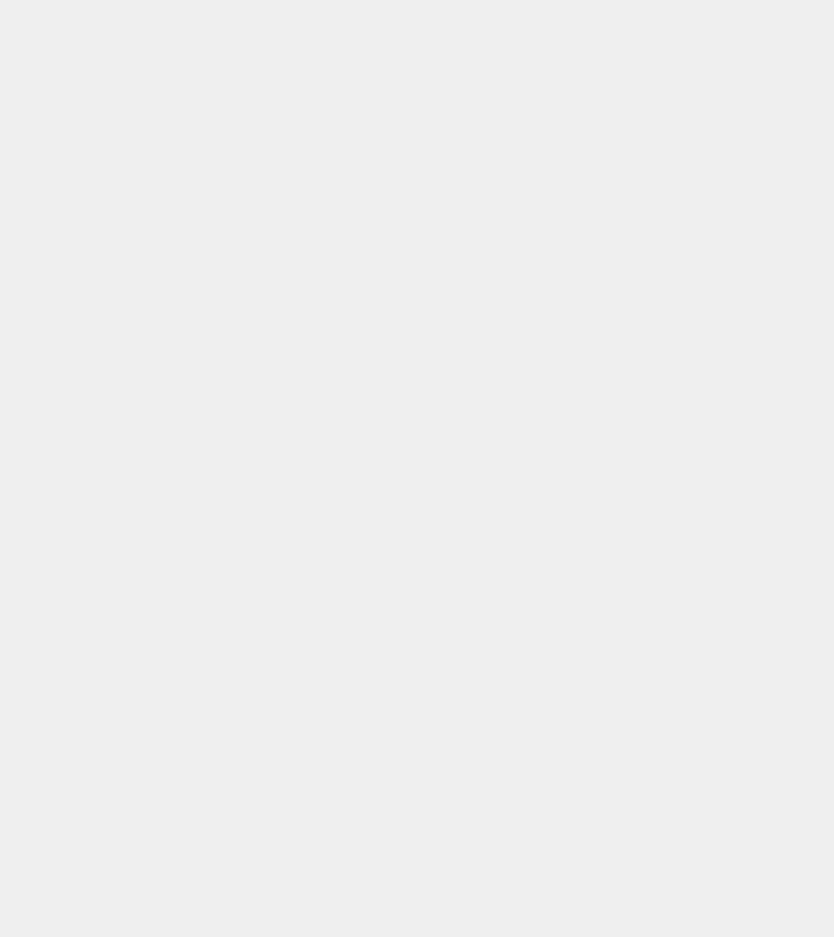
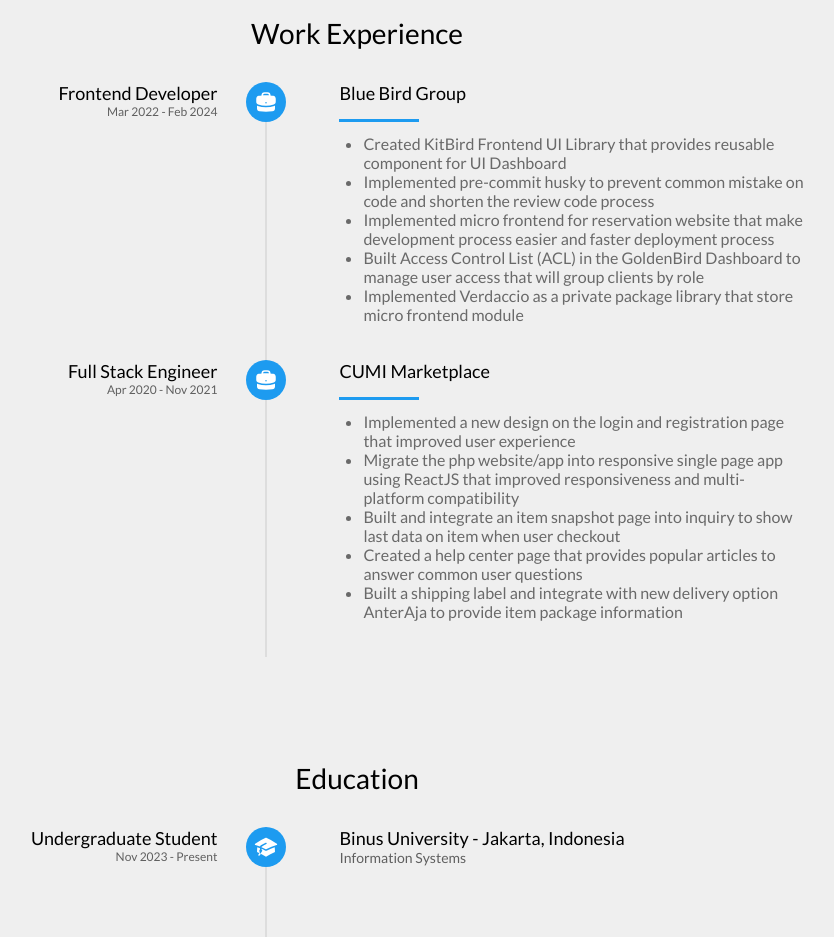
Before and after one commit to straf16/straf16.github.io, a React (Create React App) app: page / in a window 1280 px wide. Shown: the part 1860-2797 px from the top of the page, without its empty margins (283-1117 px from the left). Before the commit the page ends 1696 px from the top, so only its background shows below. Built offline with nearby package versions, Linux system fonts and the light colour scheme.

Commit message:
add journey section

```diff
--- a/src/App.js
+++ b/src/App.js
@@ -2,6 +2,8 @@
 import Header from './components/Header/Header';
 import Home from './Section/Home/Home';
 import Skill from './Section/Skill/Skill';
+import Journey from './Section/Journey/Journey';
+import "./App.scss";
 
 function App() {
   return (
@@ -9,6 +11,7 @@
       <Header />
       <Home />
       <Skill />
+      <Journey />
     </div>
   );
 }
--- a/src/Section/Home/Home.js
+++ b/src/Section/Home/Home.js
@@ -6,7 +6,7 @@
 
 const Home = () => {
   return (
-    <div id="home-section" className="home-wrapper">
+    <div id="home-section" className="section-wrapper">
       <div className="content">
         <div className="description">
           <span className="subtitle">Hi there!</span>
@@ -25,10 +25,10 @@
         <div className="photo">
           <img className="photo-profile" src={photoProfile} height={420} width={370} alt="whatsapp-icon" />
         </div>
-      </div>
-      <div className="scroll-down">
-        <span className="scroll-down-text">scroll down</span>
-        <img className="photo-profile" src={arrow} height={30} width={50} alt="arrow-down" />
+        <div className="scroll-down">
+          <span className="scroll-down-text">scroll down</span>
+          <img className="photo-profile" src={arrow} height={30} width={50} alt="arrow-down" />
+        </div>
       </div>
     </div>
   )
--- a/src/Section/Home/Home.scss
+++ b/src/Section/Home/Home.scss
@@ -1,16 +1,9 @@
-.home-wrapper {
-  display: flex;
-  flex-direction: row;
-  align-items: center;
-  justify-content: center;
-  height: 100vh;
-}
-
 .content {
   display: flex;
   align-items: center;
   justify-content: space-around;
   padding: 0 48px;
+  position: relative;
 }
 
 .description {
@@ -78,7 +71,6 @@
   gap: 8px;
   align-items: center;
   align-self: flex-end;
-  margin-bottom: 100px;
 
   transform: rotate(90deg);
 
--- /dev/null
+++ b/src/Section/Journey/Journey.js
@@ -0,0 +1,102 @@
+import "./Journey.scss";
+import JobIcon from "../../assets/job-icon.svg";
+import SchoolIcon from "../../assets/school-icon.svg";
+
+const Journey = () => {
+  return (
+    <div id="journey-section" className="section-wrapper">
+      <span className="section-title">JOURNEY</span>
+      <div className="journey-list">
+        <span className="section-subtitle">Work Experience</span>
+        <div className="job-list-wrapper">
+          <div className="job-list">
+            <div className="job-title-wrapper">
+              <p className="job-title">Frontend Developer</p>
+              <p className="job-period">Mar 2022 -  Feb 2024</p>
+              <div className="icon-container">
+                <img alt="job-icon" src={JobIcon} />
+              </div>
+            </div>
+            <div className="job-company">
+              <p className="company-title">Blue Bird Group</p>
+              <div className="divider" />
+              <ul className="job-desc">
+                <li>Created KitBird Frontend UI Library that provides reusable component for UI Dashboard</li>
+                <li>Implemented pre-commit husky to prevent common mistake on code and shorten the review code process</li>
+                <li>Implemented micro frontend for reservation website that make development process easier and faster deployment process</li>
+                <li>Built Access Control List (ACL) in the GoldenBird Dashboard to manage user access that will group clients by role</li>
+                <li>Implemented Verdaccio as a private package library that store micro frontend module</li>
+              </ul>
+            </div>
+          </div>
+          <div className="job-list">
+            <div className="job-title-wrapper">
+              <p className="job-title">Full Stack Engineer</p>
+              <p className="job-period">Apr 2020 -  Nov 2021</p>
+              <div className="icon-container">
+                <img alt="job-icon" src={JobIcon} />
+              </div>
+            </div>
+            <div className="job-company">
+              <p className="company-title">CUMI Marketplace</p>
+              <div className="divider" />
+              <ul className="job-desc">
+                <li>Implemented a new design on the login and registration page that improved user experience</li>
+                <li>Migrate the php website/app into responsive single page app using ReactJS that improved responsiveness and multi-platform compatibility</li>
+                <li>Built and integrate an item snapshot page into inquiry to show last data on item when user checkout</li>
+                <li>Created a help center page that provides popular articles to answer common user questions</li>
+                <li>Built a shipping label and integrate with new delivery option AnterAja to provide item package information</li>
+              </ul>
+            </div>
+          </div>
+        </div>
+      </div>
+      <div className="journey-list">
+        <span className="section-subtitle">Education</span>
+        <div className="job-list-wrapper">
+          <div className="job-list">
+            <div className="education-title-wrapper">
+              <p className="job-title">Undergraduate Student</p>
+              <p className="job-period">Nov 2023 -  Present</p>
+              <div className="icon-container">
+                <img alt="job-icon" src={SchoolIcon} />
+              </div>
+            </div>
+            <div className="job-company">
+              <p className="company-title">Binus University - Jakarta, Indonesia</p>
+              <p className="course-title">Information Systems</p>
+            </div>
+          </div>
+          <div className="job-list">
+            <div className="education-title-wrapper">
+              <p className="job-title">Coding Bootcamp</p>
+              <p className="job-period">Jul 2019 -  Dec 2019</p>
+              <div className="icon-container">
+                <img alt="job-icon" src={SchoolIcon} />
+              </div>
+            </div>
+            <div className="job-company">
+              <p className="company-title">Hacktiv8 Coding Bootcamp - Jakarta, Indonesia</p>
+              <p className="course-title">Full Stack Javascript Immersive</p>
+            </div>
+          </div>
+          <div className="job-list">
+            <div className="education-title-wrapper no-border">
+              <p className="job-title">High School Diploma</p>
+              <p className="job-period">Jul 2015 -  May 2018</p>
+              <div className="icon-container">
+                <img alt="job-icon" src={SchoolIcon} />
+              </div>
+            </div>
+            <div className="job-company">
+              <p className="company-title">SMAN 2 Depok - Jakarta, Indonesia</p>
+              <p className="course-title">Social Sciences</p>
+            </div>
+          </div>
+        </div>
+      </div>
+    </div>
+  );
+};
+
+export default Journey;
--- /dev/null
+++ b/src/Section/Journey/Journey.scss
@@ -0,0 +1,99 @@
+.journey-list {
+  margin: 48px;
+  display: flex;
+  flex-direction: column;
+  align-items: center;
+  width: 100%;
+}
+
+.job-list-wrapper {
+  display: flex;
+  flex-direction: column;
+  justify-content: center;
+  align-items: center;
+  margin-top: 24px;
+  width: 100%;
+}
+
+.job-list {
+  display: grid;
+  grid-template-columns: 40% 60%;
+  width: 70%;
+}
+
+.job-title-wrapper {
+  position: relative;
+  display: flex;
+  flex-direction: column;
+  padding-right: 48px;
+  min-height: 160px;
+  border-right: 2px #DDDDDD solid;
+}
+
+.job-title {
+  font-size: 18px;
+  margin: 0;
+  text-align: right;
+}
+
+.job-period {
+  font-size: 12px;
+  margin: 0;
+  text-align: right;
+  opacity: 60%;
+}
+
+.job-company {
+  display: flex;
+  flex-direction: column;
+  padding-left: 72px;
+}
+
+.company-title {
+  font-size: 18px;
+  margin: 0;
+}
+
+.education-title-wrapper {
+  position: relative;
+  display: flex;
+  flex-direction: column;
+  padding-right: 48px;
+  min-height: 120px;
+  border-right: 2px #DDDDDD solid;
+}
+
+.no-border {
+  border: none;
+}
+
+.course-title {
+  font-size: 14px;
+  margin: 0;
+  opacity: 60%;
+}
+
+.divider {
+  width: 80px;
+  height: 3px;
+  margin: 12px 0;
+  border-bottom: 3px #1D9BF0 solid;
+}
+
+ul {
+  color: #111111;
+  opacity: 60%;
+  margin: 0 0 36px;
+  padding-inline-start: 24px;
+}
+
+.icon-container {
+  width: 24px;
+  height: 24px;
+  padding: 8px;
+  background-color: #1D9BF0;
+  border-radius: 50%;
+  position: absolute;
+  top: 0;
+  right: -21px;
+}
--- a/src/Section/Skill/Skill.js
+++ b/src/Section/Skill/Skill.js
@@ -13,7 +13,7 @@
 
 const Skill = () => {
   return (
-    <div id="skill-section" className="skill-wrapper">
+    <div id="skill-section" className="section-wrapper">
       <span className="section-title">SKILLS</span>
       <div className="list-logo">
         <img src={HTMLLogo} alt="html-logo" width={160} height={160} />
--- a/src/Section/Skill/Skill.scss
+++ b/src/Section/Skill/Skill.scss
@@ -1,20 +1,6 @@
-.skill-wrapper {
-  display: flex;
-  flex-direction: column;
-  align-items: center;
-  height: 100vh;
-  padding: 48px;
-}
-
-.section-title {
-  font-size: 36px;
-  font-weight: bold;
-  margin: 8px 0;
-}
-
 .list-logo {
   display: flex;
-  padding: 36px;
+  padding: 72px;
   flex-direction: row;
   flex-wrap: wrap;
   justify-content: space-around;
```
